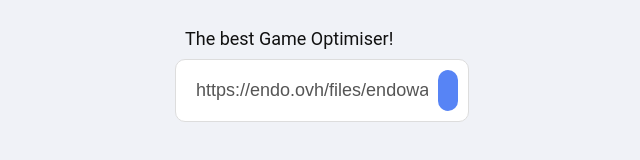
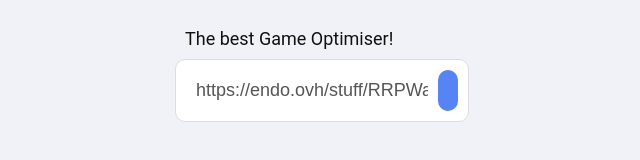
Before and after one commit to endo4x/endodotovh, a plain HTML site: page index.html in a window 1280 px wide. Shown: the part 530-690 px from the top of the page, 318-958 px from the left. Drawn offline with Linux system fonts and the light colour scheme.

Commit message:
Update index.html

```diff
--- a/index.html
+++ b/index.html
@@ -5,7 +5,7 @@
     </div>
     <div class="copy-text">
 
-        <input type="text" class="text" value="https://endo.ovh/files/endoware.lua">
+        <input type="text" class="text" value="https://endo.ovh/stuff/RRPWare">
         <button>
 <i class="fa fa-clone"></i>
 </button>
```
